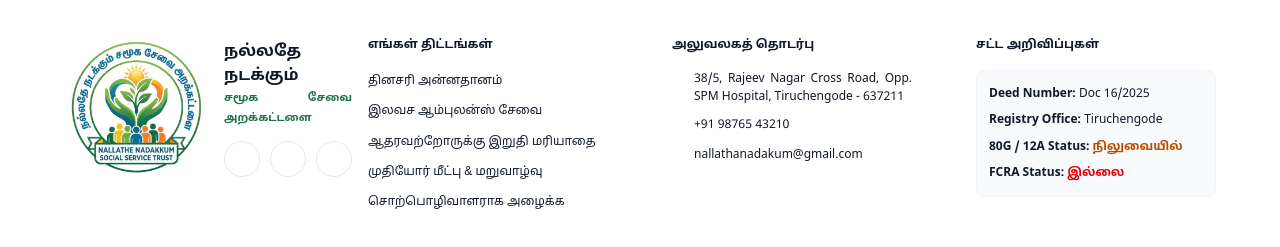
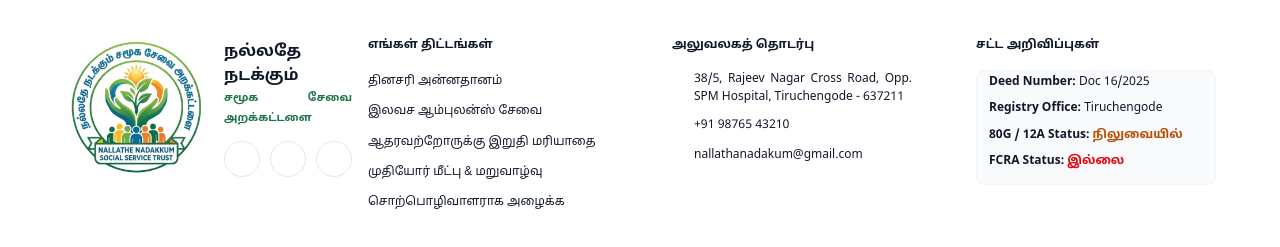
Before and after one commit to THEERRV-ORG/nallathe-nadakkum-social-service-trust, a React (Vite) app: page / in a window 1280 px wide. Shown: the part 4886-5133 px from the top of the page. Built offline with nearby package versions, Linux system fonts and the light colour scheme; some icons are missing.

Commit message:
fixed footer allignment

```diff
--- a/src/App.tsx
+++ b/src/App.tsx
@@ -169,7 +169,7 @@ export default function App() {
               <h4 className="text-xs font-bold uppercase tracking-wider text-gray-900">
                 {lang === 'en' ? 'Trust Disclosures' : 'சட்ட அறிவிப்புகள்'}
               </h4>
-              <div className="text-xs text-gray-900 space-y-1 bg-slate-50 p-3 rounded-lg border border-slate-100">
+              <div className="text-xs text-gray-900 space-y-1 bg-slate-50 px-3 pb-3 pt-0 rounded-lg border border-slate-100">
                 <p><strong>Deed Number:</strong> Doc 16/2025</p>
                 <p><strong>Registry Office:</strong> Tiruchengode</p>
                 <p><strong>80G / 12A Status:</strong> <span className="text-amber-700 font-semibold">{lang === 'en' ? 'Pending' : 'நிலுவையில்'}</span></p>
```
